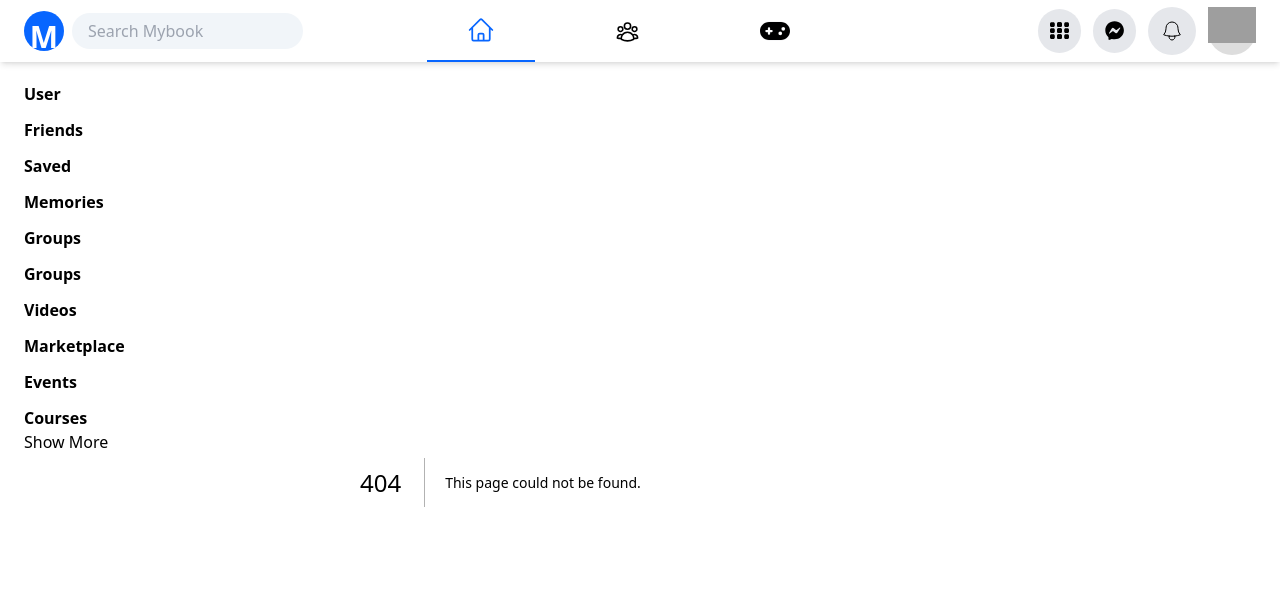
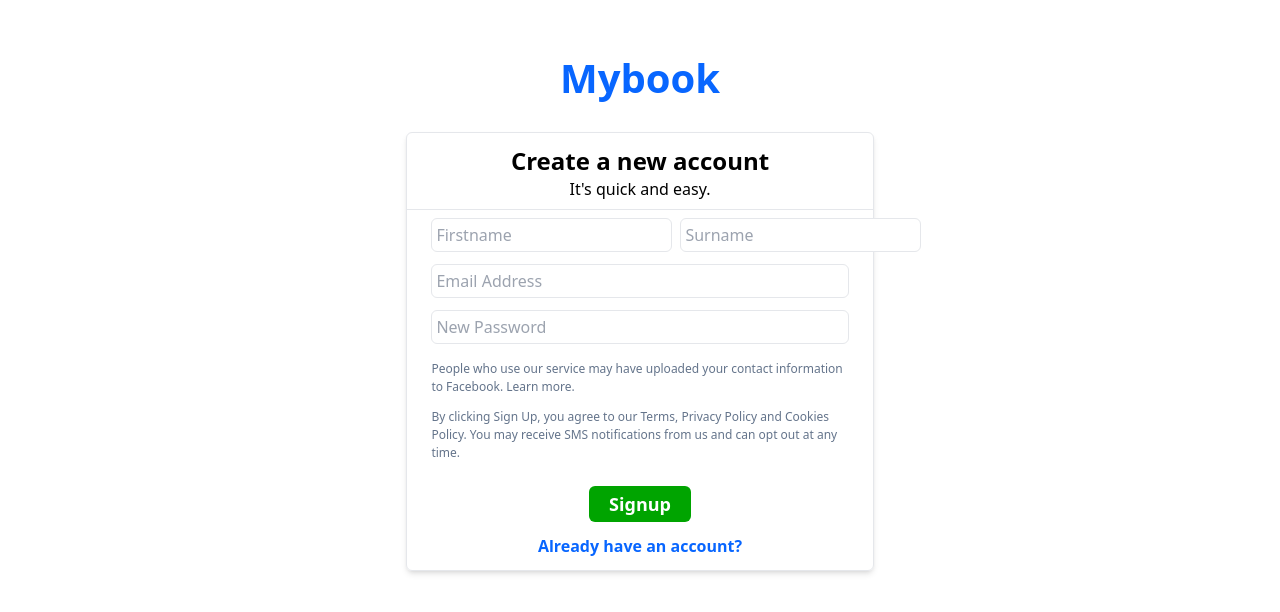
Before and after one commit to amiribnjaman/mybook-frontend, a Next.js app: page /signup in a window 1280 px wide. Before the commit this address had no page. Shown: the top 612 px of the page. Built offline with nearby package versions, Linux system fonts and the light colour scheme; grey boxes are pictures that could not be loaded.

Commit message:
simple signup page designed

```diff
--- a/src/app/layout.js
+++ b/src/app/layout.js
@@ -1,9 +1,6 @@
-import { Inter } from "next/font/google";
 import "./globals.css";
-import TopNavbar from "@/components/topNavbar";
-import LeftSidebar from "@/components/leftSidebar";
+import LayoutComponent from "@/app/layoutComponent";
 
-const inter = Inter({ subsets: ["latin"] });
 
 export const metadata = {
   title: "Create Next App",
@@ -11,17 +8,11 @@ export const metadata = {
 };
 
 export default function RootLayout({ children }) {
+
   return (
     <html lang="en">
       <body>
-        <TopNavbar />
-        {/*==========BODY============== */}
-        <LeftSidebar />
-        <div className="mt-4 w-[95%]  mx-auto flex gap-6">
-          <div className=" w-1/4"></div>
-          {children}
-          <div className="w-1/4"></div>
-        </div>
+        <LayoutComponent children={children} />
       </body>
     </html>
   );
--- /dev/null
+++ b/src/app/layoutComponent.jsx
@@ -0,0 +1,28 @@
+'use client'
+
+import { Inter } from "next/font/google";
+import TopNavbar from "@/components/topNavbar";
+import LeftSidebar from "@/components/leftSidebar";
+import { usePathname } from "next/navigation";
+
+const inter = Inter({ subsets: ["latin"] });
+
+export default function LayoutComponent({ children }) {
+  const pathname = usePathname();
+  const getPath = pathname.split("/")[pathname.split("/").length - 1];
+  return (
+    <>
+      {getPath != ("signup" || "login") && (
+        <>
+          <TopNavbar />
+          <LeftSidebar />
+        </>
+      )}
+      <div className="mt-4 w-[95%]  mx-auto flex gap-6">
+        <div className=" w-1/4"></div>
+        {children}
+        <div className="w-1/4"></div>
+      </div>
+    </>
+  );
+}
--- /dev/null
+++ b/src/app/signup/page.js
@@ -0,0 +1,57 @@
+import Link from "next/link";
+
+export default function SignupPage() {
+  return (
+    <div className="text-center mt-8 w-full">
+      <h1 className="text-[40px] text-center font-bold text-[#0866FF]">
+        Mybook
+      </h1>
+      <div className="w-[60%] mx-auto my-6 py-3 border shadow-md rounded-md">
+        <h3 className="text-2xl font-semibold"> Create a new account </h3>
+        <h5> It's quick and easy.</h5>
+        <hr className="my-2" />
+        <div className="mx-6">
+          <form className="mt-1">
+            <div className="flex justify-between gap-2">
+              <input
+                type="text"
+                className="border rounded-md p-1"
+                placeholder="Firstname"
+              />
+              <input
+                type="text"
+                className="border rounded-md p-1"
+                placeholder="Surname"
+              />
+            </div>
+            <input
+              type="text"
+              className="border rounded-md p-1 block w-full mt-3"
+              placeholder="Email Address"
+            />
+            <input
+              type="password"
+              className="border rounded-md p-1 block w-full mt-3"
+              placeholder="New Password"
+            />
+            <p className="text-[12px] text-slate-500 mt-4 text-left mb-3">
+              People who use our service may have uploaded your contact
+              information to Facebook. Learn more.
+            </p>
+            <p className="text-[12px] text-slate-500 text-left">
+              By clicking Sign Up, you agree to our Terms, Privacy Policy and
+              Cookies Policy. You may receive SMS notifications from us and can
+              opt out at any time.
+            </p>
+            <button className="bg-[#00A400] text-white text-lg font-semibold rounded-md px-5 py-1 mt-6 mb-3">
+              Signup
+            </button>
+          </form>
+          <Link href="" className="text-[#0866FF] font-semibold">
+            Already have an account?
+          </Link>
+        </div>
+      </div>
+    </div>
+  );
+}
```
